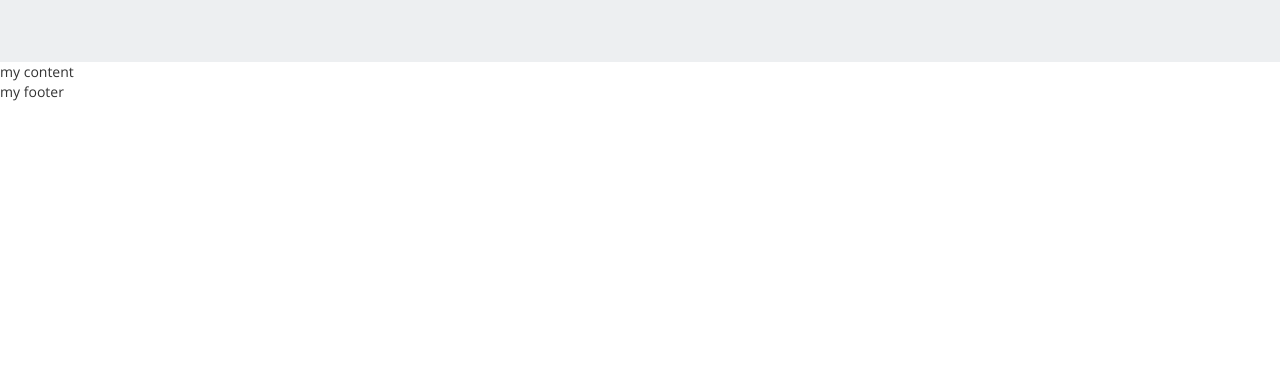
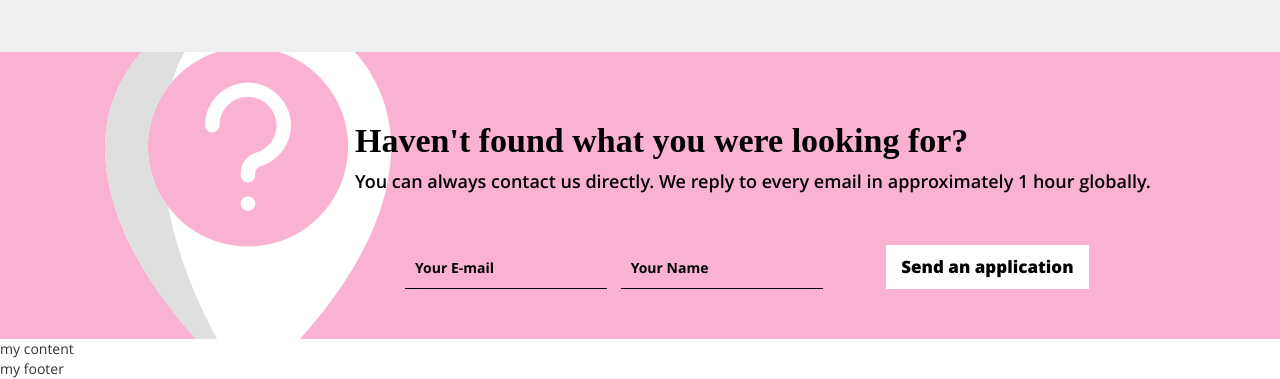
Before and after one commit to Volizik/lending_Bikony, a website: page index.html in a window 1280 px wide. Shown: the part 5603-5982 px from the top of the page. Before the commit the page ends 5705 px from the top, so only its background shows below. Drawn offline with Linux system fonts and the light colour scheme; files that its build step writes are made by us from their sources; files whose address does not match are found by name; a web font is replaced by a local one.

Commit message:
add found-us

```diff
--- /dev/null
+++ b/app/sass/content/_found-us.scss
@@ -0,0 +1,34 @@
+.found-us {
+  background-color: #fab2d2;
+  .container {
+    padding: 50px 0;
+    background: url(../img/question.png) no-repeat 50px center ;
+  }
+  p {
+    padding-bottom: 40px;
+    font-weight: 600;
+  }
+  form {
+    margin-left: 50px;
+  }
+  input {
+    border: none;
+    border-bottom: 1px solid #000000;
+    padding: 10px;
+    margin-right: 10px;
+    background-color: transparent;
+    &::placeholder {
+      color: #000000;
+      opacity:1;
+      font-weight: 700;
+    }
+  }
+  a {
+    display: inline-block;
+    background-color: #fff;
+    color:#000000;
+    font-weight: 800;
+    padding: 10px 15px;
+    margin-left: 50px;
+  }
+}
--- a/app/sass/content/_social.scss
+++ b/app/sass/content/_social.scss
@@ -1,7 +1,7 @@
 .socials {
   background-color: #edeff1;
   text-align: center;
-  padding-bottom: 80px;
+  padding-bottom: 70px;
   h2 {
     margin: 70px 0 40px 0;
   }
--- a/app/sass/content/_style.scss
+++ b/app/sass/content/_style.scss
@@ -7,3 +7,4 @@
 @import "_guarant";
 @import "_deployment";
 @import "_social";
+@import "_found-us";
--- a/index.html
+++ b/index.html
@@ -350,6 +350,25 @@
 </div>
 <!-- end social.html-->
 
+<!-- start found-us.html-->
+<div class="found-us container-fluid">
+    <div class="container">
+        <div class="row">
+            <!--<img src="img/question.png" alt="">-->
+            <div class="col-md-9 col-md-offset-3">
+                <h2>Haven't found what you were looking for?</h2>
+                <p>You can always contact us directly. We reply to every email in approximately 1 hour globally.</p>
+                <form>
+                    <input type="text" placeholder="Your E-mail">
+                    <input type="text" placeholder="Your Name">
+                    <a href="#">Send an application</a>
+                </form>
+            </div>
+        </div>
+    </div>
+</div>
+<!-- end found-us.html-->
+
 <!-- start content.html-->
 
 <!-- @@block  =  content-->
```
Also changed, not shown: app/html/found-us.html (added, +16 -0 lines), app/html/pages/index.html (+2 -0 lines), css/content/found-us.min.css (added), css/styles.min.css.
